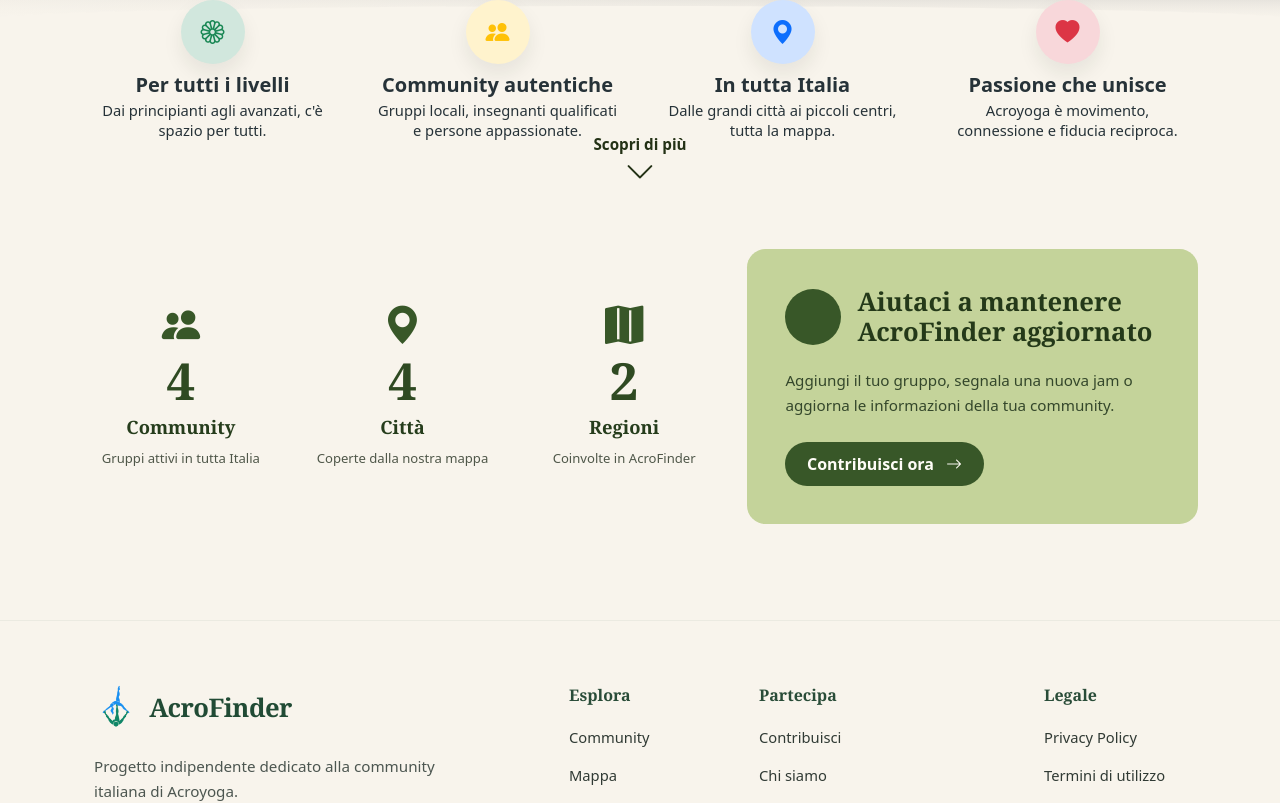
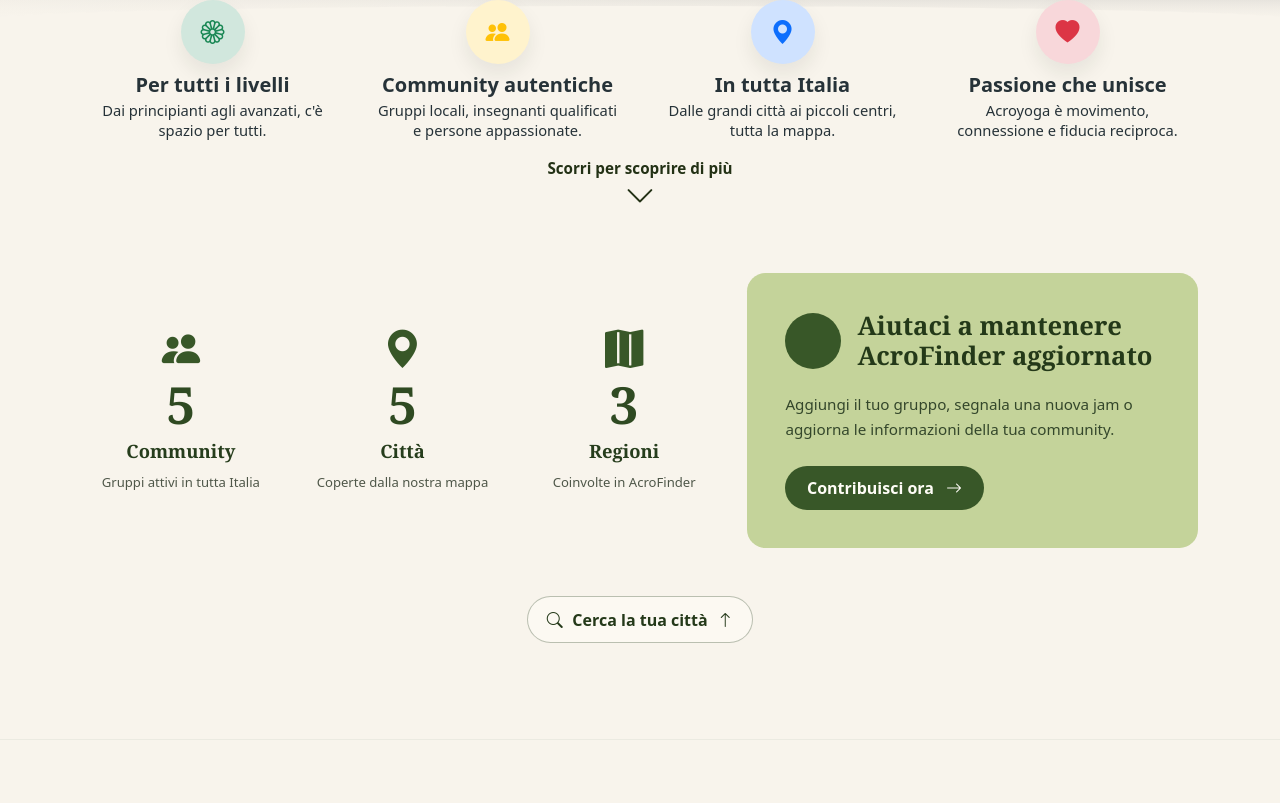
Before and after one commit to jacopo-nesti/AcroMap_Italy, a React (Vite) app: page / in a window 1280 px wide. Shown: the part 512-1315 px from the top of the page. Built offline with nearby package versions, Linux system fonts and the light colour scheme; grey boxes are pictures that could not be loaded.

Commit message:
feat: information about community and improve homepage navigation

```diff
--- a/public/data/cities.json
+++ b/public/data/cities.json
@@ -276,5 +276,64 @@
         ]
       }
     ]
-  }
+  },
+  {
+  "id": 5,
+  "slug": "roma",
+  "name": "Roma",
+  "region": "Lazio",
+  "province": "Roma",
+  "coordinates": {
+    "lat": 41.9028,
+    "lng": 12.4964
+  },
+  "communities": [
+    {
+      "id": 1,
+      "name": "Acroyoga Roma",
+      "description": "Community di Acroyoga a Roma con corsi open level e occasioni per praticare, imparare e condividere l'Acroyoga insieme.",
+      "whatsapp": "",
+      "instagram": "https://www.instagram.com/acroyoga.roma/",
+      "facebook": "",
+      "website": "https://www.jayoga.it/",
+      "jams": [],
+      "courses": [
+        {
+          "id": 1,
+          "name": "Corso Open Level",
+          "teachers": [
+            "Sofia",
+            "Angelo"
+          ],
+          "day": "Martedì",
+          "start_time": "20:30",
+          "end_time": "22:15",
+          "location": "Centro Jayoga",
+          "maps_url": "https://maps.app.goo.gl/9zr2wKJPcDNBmBP26",
+          "level": "All Levels",
+          "season": "",
+          "season_notes": "",
+          "notes": "Il Centro Yoga si trova a pochi minuti a piedi dalla fermata Metro A “Porta Furba Quadraro” (zona Tuscolana)."
+        },
+        {
+          "id": 2,
+          "name": "Corso Open Level",
+          "teachers": [
+            "Sofia",
+            "Angelo"
+          ],
+          "day": "Giovedì",
+          "start_time": "20:30",
+          "end_time": "22:15",
+          "location": "Centro Jayoga",
+          "maps_url": "https://maps.app.goo.gl/9zr2wKJPcDNBmBP26",
+          "level": "All Levels",
+          "season": "",
+          "season_notes": "",
+          "notes": "Il Centro Yoga si trova a pochi minuti a piedi dalla fermata Metro A “Porta Furba Quadraro” (zona Tuscolana)."
+        }
+      ]
+    }
+  ]
+}
 ]
--- a/src/components/OrganizerCallout.jsx
+++ b/src/components/OrganizerCallout.jsx
@@ -2,11 +2,14 @@
 
 function OrganizerCallout() {
   return (
+    <div className="organizer-callout-wrapper">
+
       <section className="organizer-callout">
         <div className="organizer-callout__header">
           <span className="organizer-callout__icon" aria-hidden="true">
             <i className="bi bi-leaf-fill" />
           </span>
+
           <h2 className="organizer-callout__title">
             Aiutaci a mantenere AcroFinder aggiornato
           </h2>
@@ -21,6 +24,7 @@
           <i className="bi bi-arrow-right" aria-hidden="true" />
         </Link>
       </section>
+    </div>
   )
 }
 
--- a/src/pages/HomePage.jsx
+++ b/src/pages/HomePage.jsx
@@ -4,12 +4,37 @@
 import OrganizerCallout from "../components/OrganizerCallout"
 import SEO from "../components/SEO"
 import { useCommunityFinderContext } from "../components/CommunityFinder"
+import { useState } from "react"
 import heroDesktopImage from "../assets/images/hero-acrofinder-desktop.webp"
 import heroTabletImage from "../assets/images/hero-acrofinder-tablet.webp"
 import heroMobileImage from "../assets/images/hero-acrofinder-mobile.webp"
 
 function HomePage() {
   const { isLoading, error } = useCommunityFinderContext()
+
+  const [highlightSearch, setHighlightSearch] = useState(false)
+
+  const handleSearchClick = () => {
+    const searchTarget = document.getElementById("home-search-target")
+    const searchInput = document.querySelector(".home-search__input")
+
+    if (!searchTarget) return
+
+    searchTarget.scrollIntoView({
+      behavior: "smooth",
+      block: "center",
+    })
+
+    setHighlightSearch(true)
+
+    setTimeout(() => {
+      searchInput?.focus()
+    }, 600)
+
+    setTimeout(() => {
+      setHighlightSearch(false)
+    }, 2000)
+  }
 
   return (
     <div className="home-page">
@@ -51,7 +76,12 @@
                 {error}
               </div>
             ) : (
-              <div className="home-search-shell">
+              <div
+                id="home-search-target"
+                className={`home-search-shell ${
+                  highlightSearch ? "home-search-shell--highlight" : ""
+                }`}
+              >
                 <CommunityFinderSearchBar />
               </div>
             )}
@@ -59,7 +89,7 @@
         </div>
 
         <div className="home-scroll-hint home-scroll-hint--mobile" aria-hidden="true">
-          <span>Scopri di più</span>
+          <span>Scorri per scoprire di più</span>
           <i className="bi bi-chevron-down"></i>
         </div>
 
@@ -71,7 +101,7 @@
           <FeatureHighlights />
 
           <div className="home-scroll-hint home-scroll-hint--desktop" aria-hidden="true">
-            <span>Scopri di più</span>
+            <span>Scorri per scoprire di più</span>
             <i className="bi bi-chevron-down"></i>
           </div>
 
@@ -91,14 +121,29 @@
               {error}
             </div>
           ) : (
+            <>
               <div className="row g-4 align-items-stretch">
                 <div className="col-12 col-lg-7">
                   <CommunityStats />
                 </div>
+
                 <div className="col-12 col-lg-5">
                   <OrganizerCallout />
                 </div>
               </div>
+
+              <div className="home-search-cta">
+                <button
+                  type="button"
+                  className="organizer-callout__search"
+                  onClick={handleSearchClick}
+                >
+                  <i className="bi bi-search" aria-hidden="true"></i>
+                  <span>Cerca la tua città</span>
+                  <i className="bi bi-arrow-up" aria-hidden="true"></i>
+                </button>
+              </div>
+            </>
           )}
         </div>
       </section>
--- a/src/styles/home.css
+++ b/src/styles/home.css
@@ -89,6 +89,32 @@
 
 .home-search-shell {
   max-width: 36rem;
+}
+
+.home-search-shell--highlight .home-search {
+  animation: home-search-highlight 2s ease;
+}
+
+@keyframes home-search-highlight {
+  0%,
+  100% {
+    box-shadow: 0 14px 32px rgba(30, 36, 24, 0.16);
+  }
+
+  25%,
+  65% {
+    border-color: #6f9348;
+    box-shadow:
+      0 0 0 6px rgba(111, 147, 72, 0.25),
+      0 14px 32px rgba(30, 36, 24, 0.18);
+  }
+}
+
+.home-search-cta {
+  display: flex;
+  justify-content: center;
+  width: 100%;
+  margin-top: 2rem;
 }
 
 .home-search {
@@ -345,7 +371,7 @@
 }
 
 .home-scroll-hint--desktop {
-  margin-top: -0.5rem;
+  margin-top: 1rem;
   padding-bottom: 0.4rem;
 }
 
@@ -479,6 +505,44 @@
   outline-offset: 3px;
 }
 
+.organizer-callout__search {
+  display: inline-flex;
+  align-self: flex-start;
+  align-items: center;
+  gap: 0.6rem;
+  margin-top: 1rem;
+  padding: 0.65rem 1.15rem;
+  border: 1px solid rgba(36, 57, 25, 0.3);
+  border-radius: 999px;
+  background: rgba(255, 253, 247, 0.55);
+  color: #243919;
+  font-weight: 700;
+  cursor: pointer;
+  transition:
+    background-color 0.2s ease,
+    transform 0.2s ease;
+}
+
+.organizer-callout__search:hover {
+  background: #fffdf7;
+  transform: translateY(-1px);
+}
+
+.organizer-callout__search:focus-visible {
+  outline: 3px solid #243919;
+  outline-offset: 3px;
+}
+
+.organizer-callout-wrapper {
+  display: flex;
+  flex-direction: column;
+  height: 100%;
+}
+
+.organizer-callout__search {
+  align-self: center;
+}
+
 @media (max-width: 575.98px) {
   .community-stats__grid {
     grid-template-columns: 1fr;
@@ -583,7 +647,7 @@
   display: flex;
   position: absolute;
   left: 50%;
-  bottom: 6rem;
+  bottom: 1rem;
   z-index: 4;
   transform: translateX(-50%);
   color: #f5f1e8;
```
Lines whose indentation alone changed are shown as unchanged.
